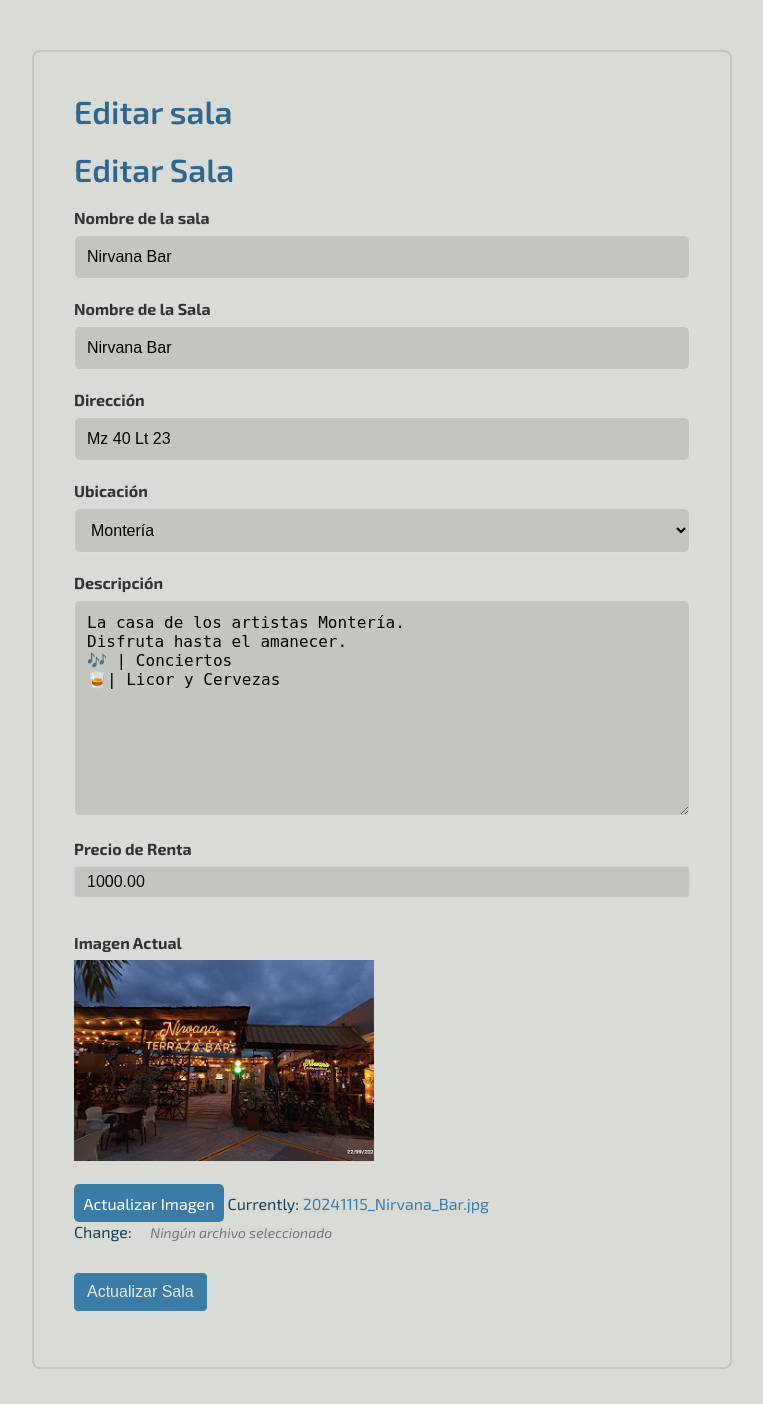
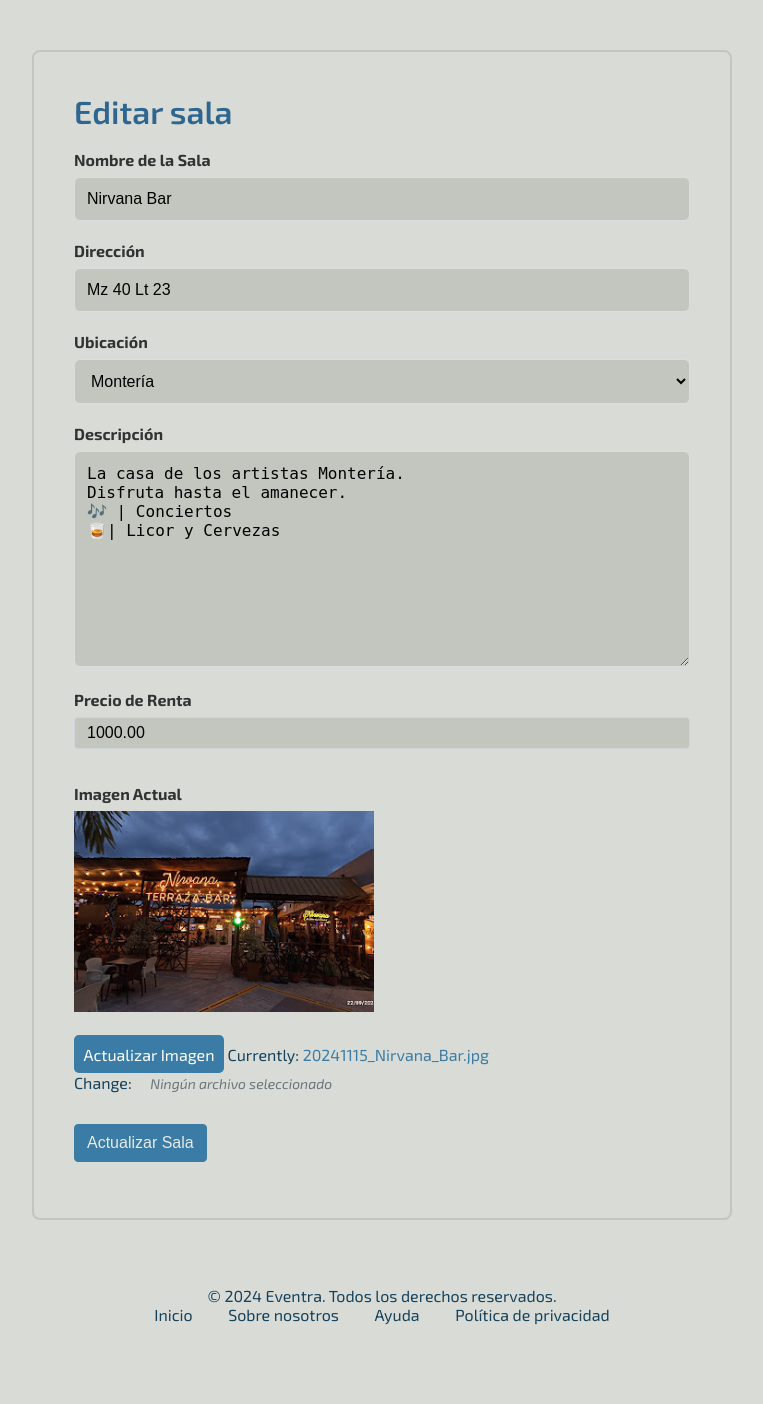
Before and after one commit to AlexNvdz/Proyecto_Final, a Django app: page /editar_evento/4/ in a window 1280 px wide. Shown: the part 64-1468 px from the top of the page, without its empty margins (258-1021 px from the left). After the commit the page ends 1389 px from the top, so only its background shows below. Run offline with Django 5.2, Linux system fonts and the light colour scheme; data comes from the database, SQL or seed files in the repository; both versions use the stored data as it was after the commit; some libraries are stand-ins or nearby versions.

Commit message:
Proyecto Finalizado

```diff
--- a/Eventra/crud_app/templates/administrativo/editar_evento.html
+++ b/Eventra/crud_app/templates/administrativo/editar_evento.html
@@ -1,7 +1,6 @@
 {% extends "eventra/base.html" %} {% load static %} {% block contenido %}
 <div class="form-container">
   <h2 class="text-center mb-4">Editar sala</h2>
-    <h2 class="text-center mb-4">Editar Sala</h2>
 
   <!-- Mostrar mensajes -->
   {% if messages %} {% for message in messages %}
@@ -11,18 +10,10 @@
   <form method="POST" enctype="multipart/form-data">
     {% csrf_token %}
 
-    <!-- Campos del formulario con la estructura que solicitaste -->
     <div class="text-field">
-      <label for="{{ form.nombre.id_for_label }}" class="form-label"
-        >Nombre de la sala</label
-      >
-      {{ form.nombre }}
-    </div>
-        <!-- Campos del formulario con la estructura que solicitaste -->
-        <div class="text-field">
             <label for="{{ form.nombre.id_for_label }}" class="form-label">Nombre de la Sala</label>
             {{ form.nombre }}
-        </div>
+    </div>
 
     <div class="text-field">
       <label for="{{ form.direccion.id_for_label }}" class="form-label"
```
Also changed, not shown: Eventra/crud_app/static/uploads/20241120_prueba-actualizacion.jpg (added), Eventra/db.sqlite3.
